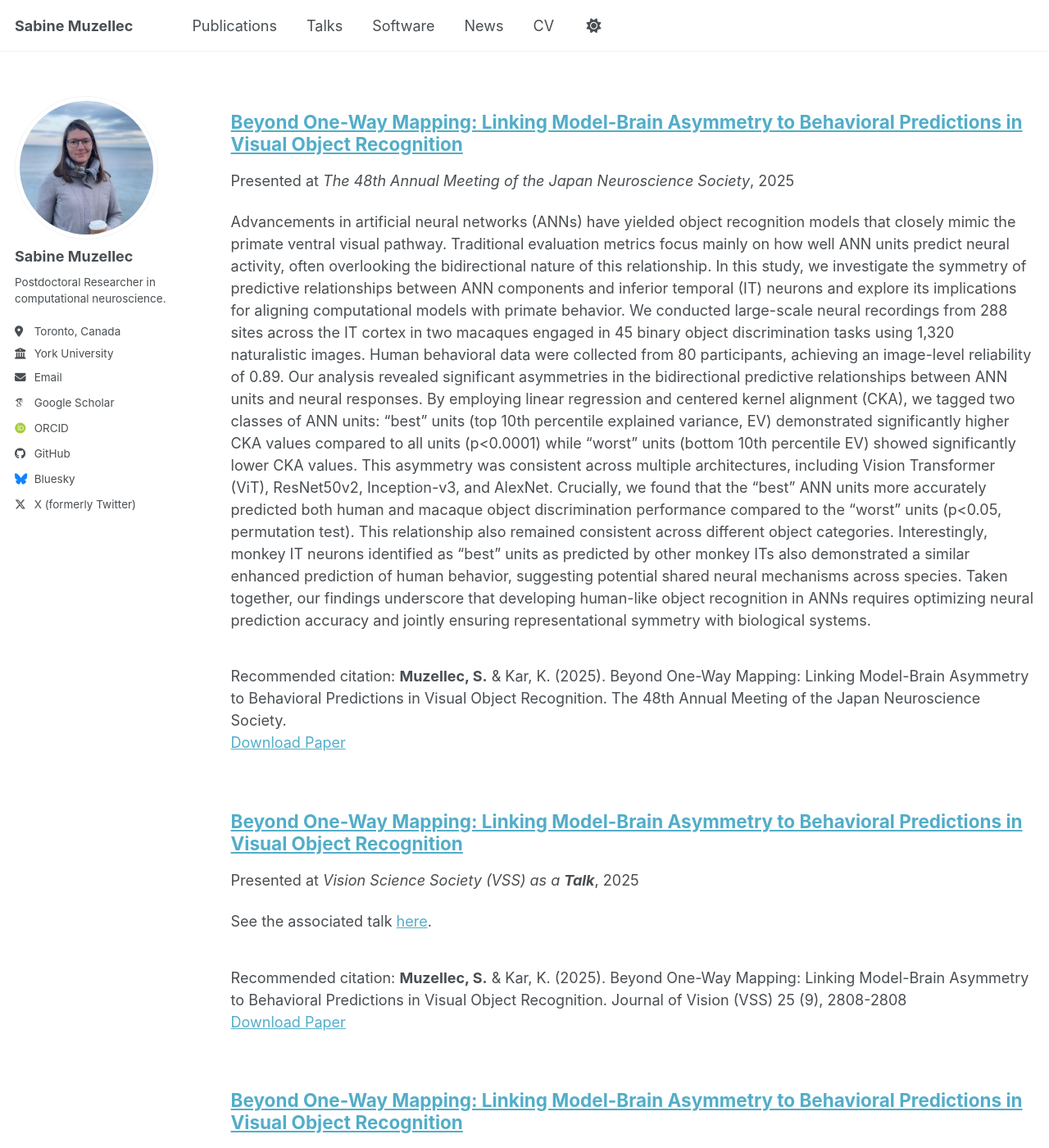
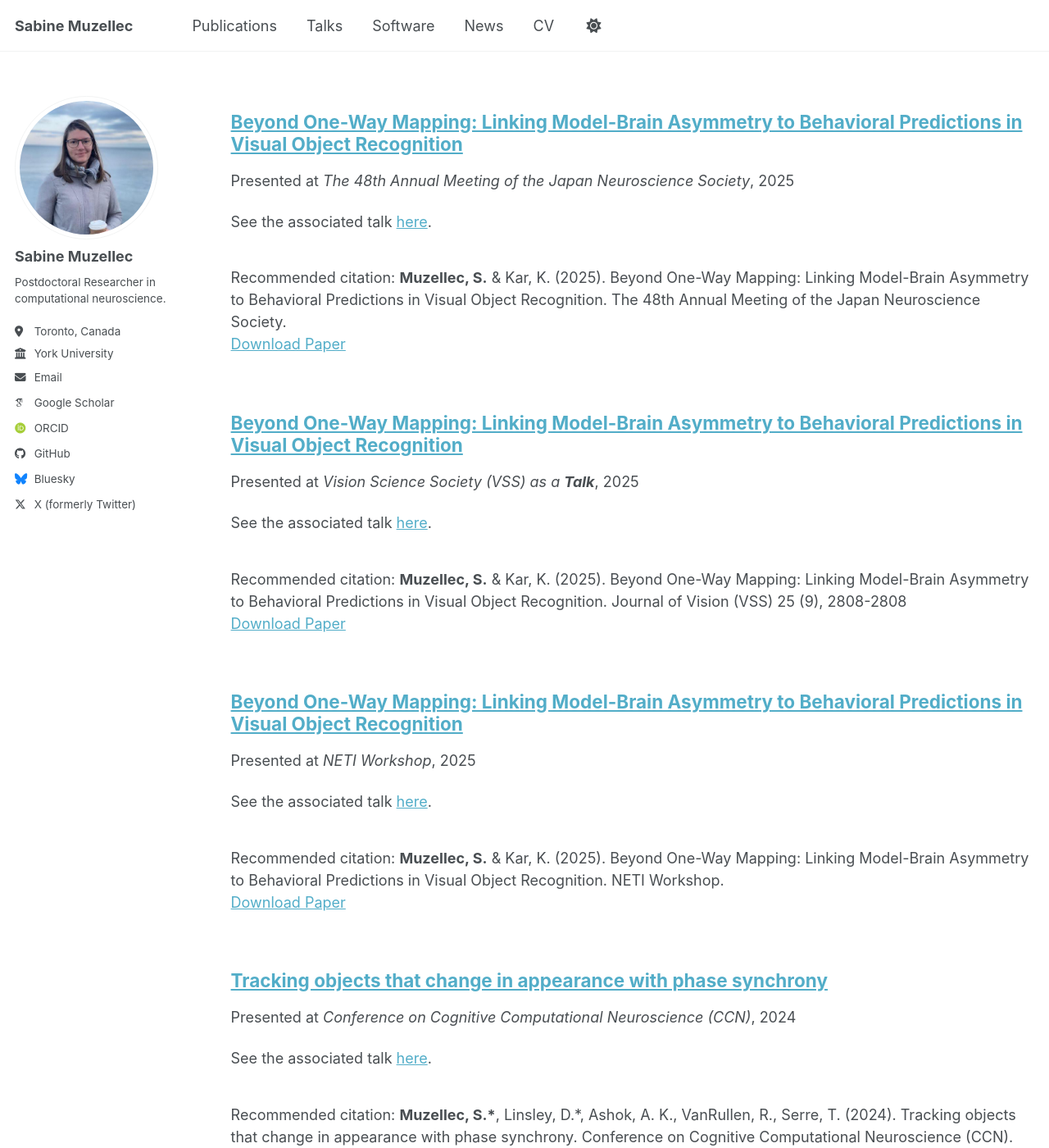
Before and after one commit to S4b1n3/S4b1n3.github.io, a Jekyll site: the page built from _pages/publications.html, in a window 1280 px wide and 1400 px high, scrolled down 5018 px. Shown: the whole window at 82% size. Built offline with Jekyll 4.4.1, drawn with Linux system fonts in a browser that asks for light colours; some web fonts are replaced; a script bundle is joined from its source files by our own code; library files that are not in the unit come from our copies; some of the changed text lies outside the part shown.

Commit message:
adjust publications page v4

```diff
--- a/_publications/reverse_predictivity_jns.md
+++ b/_publications/reverse_predictivity_jns.md
@@ -3,6 +3,7 @@ title: "Beyond One-Way Mapping: Linking Model-Brain Asymmetry to Behavioral Pred
 collection: publications
 category: neuro_conferences
 permalink: /publication/reverse_predictivity_jns
+excerpt: 'See the associated talk <a href="/talks/reverse_pred_vss" target="_blank" rel="noopener">here</a>.'
 date: 2025-07-25
 venue: 'The 48th Annual Meeting of the Japan Neuroscience Society'
 paperurl: 'https://pub.confit.atlas.jp/en/event/neuroscience2025/presentation/2P-400'
--- a/_publications/reverse_predictivity_neti.md
+++ b/_publications/reverse_predictivity_neti.md
@@ -3,6 +3,7 @@ title: "Beyond One-Way Mapping: Linking Model-Brain Asymmetry to Behavioral Pred
 collection: publications
 category: neuro_conferences
 permalink: /publication/reverse_predictivity_neti
+excerpt: 'See the associated talk <a href="/talks/reverse_pred_vss" target="_blank" rel="noopener">here</a>.'
 date: 2025-04-26
 venue: 'NETI Workshop'
 paperurl: 'https://liberalarts.utexas.edu/cps/neti-workshop/schedule.html'
```
Also changed, not shown: _publications/reverse_predictivity.md (+2 -0 lines).
